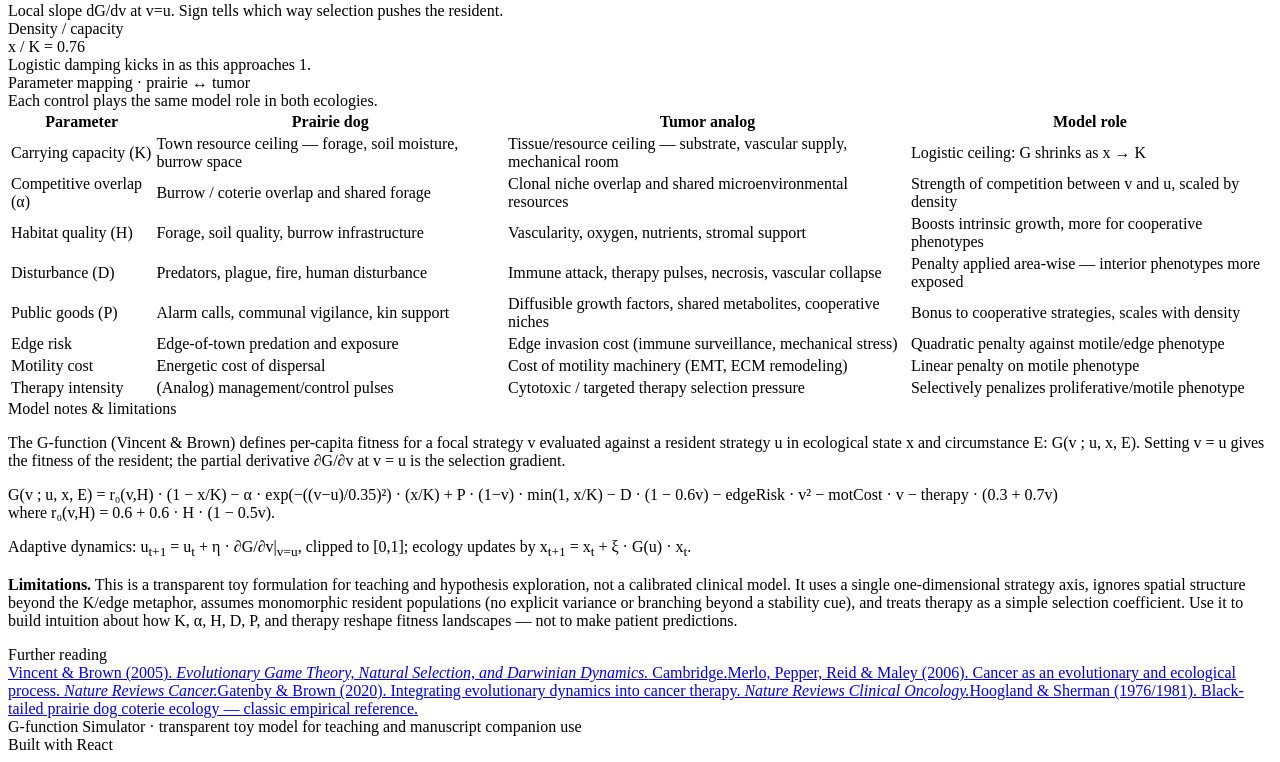
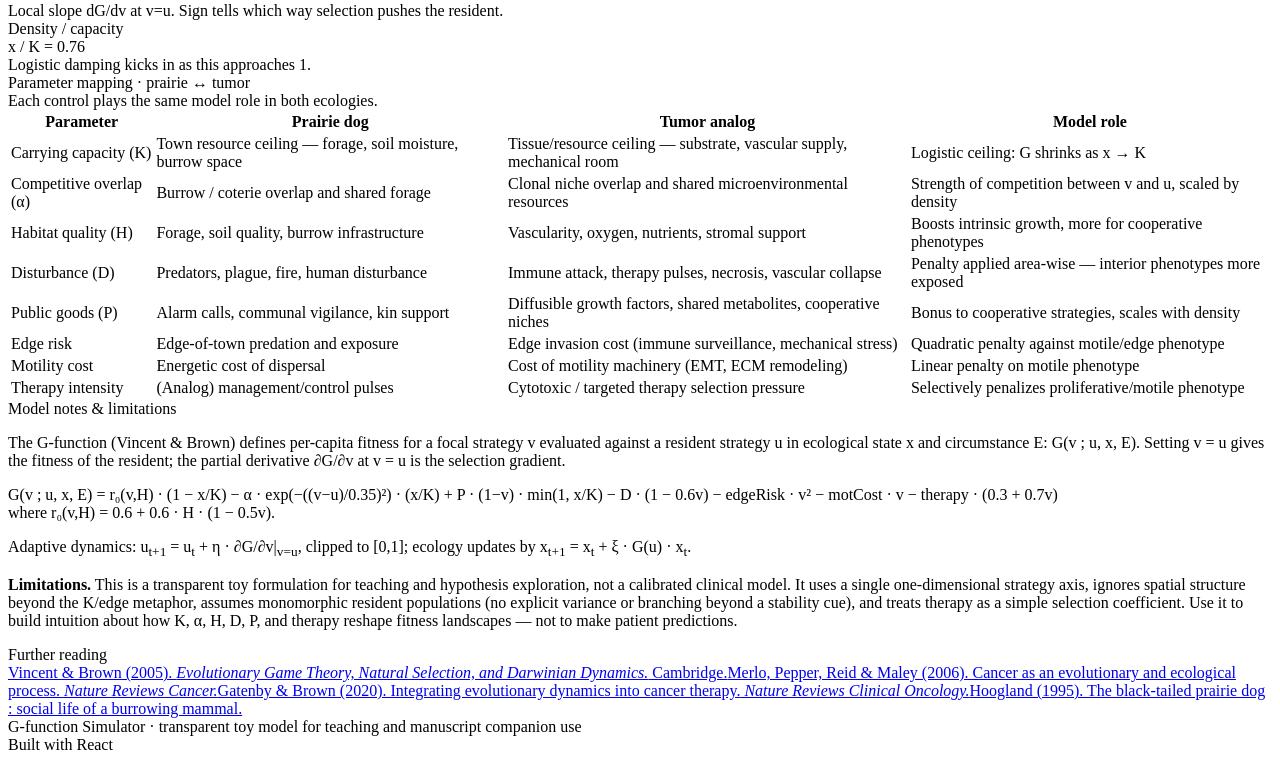
Before and after one commit to cancer-ecology-center/tumor-ecology-models, a React (Vite) app in the folder client/: page /#/ in a window 1280 px wide. Shown: the part 1960-2722 px from the top of the page. Built offline with nearby package versions, Linux system fonts and the light colour scheme; a web font is replaced by a local one.

Commit message:
Update Simulator.tsx

```diff
--- a/client/src/pages/Simulator.tsx
+++ b/client/src/pages/Simulator.tsx
@@ -1167,7 +1167,7 @@ export default function Simulator() {
               </a>
               <a
                 className="text-primary hover:underline"
-                href="https://www.nature.com/articles/nrc1232"
+                href="https://doi.org/10.1038/nrc2013"
                 target="_blank"
                 rel="noreferrer"
               >
@@ -1176,7 +1176,7 @@ export default function Simulator() {
               </a>
               <a
                 className="text-primary hover:underline"
-                href="https://www.nature.com/articles/s41568-019-0142-8"
+                href="https://doi.org/10.1038/s41571-020-0411-1"
                 target="_blank"
                 rel="noreferrer"
               >
@@ -1185,12 +1185,11 @@ export default function Simulator() {
               </a>
               <a
                 className="text-primary hover:underline"
-                href="https://www.journals.uchicago.edu/doi/10.1086/284280"
+                href="https://lccn.loc.gov/94013900"
                 target="_blank"
                 rel="noreferrer"
               >
-                Hoogland &amp; Sherman (1976/1981). Black-tailed prairie dog coterie ecology — classic
-                empirical reference.
+                Hoogland (1995). The black-tailed prairie dog : social life of a burrowing mammal.
               </a>
             </CardContent>
           </Card>
```
